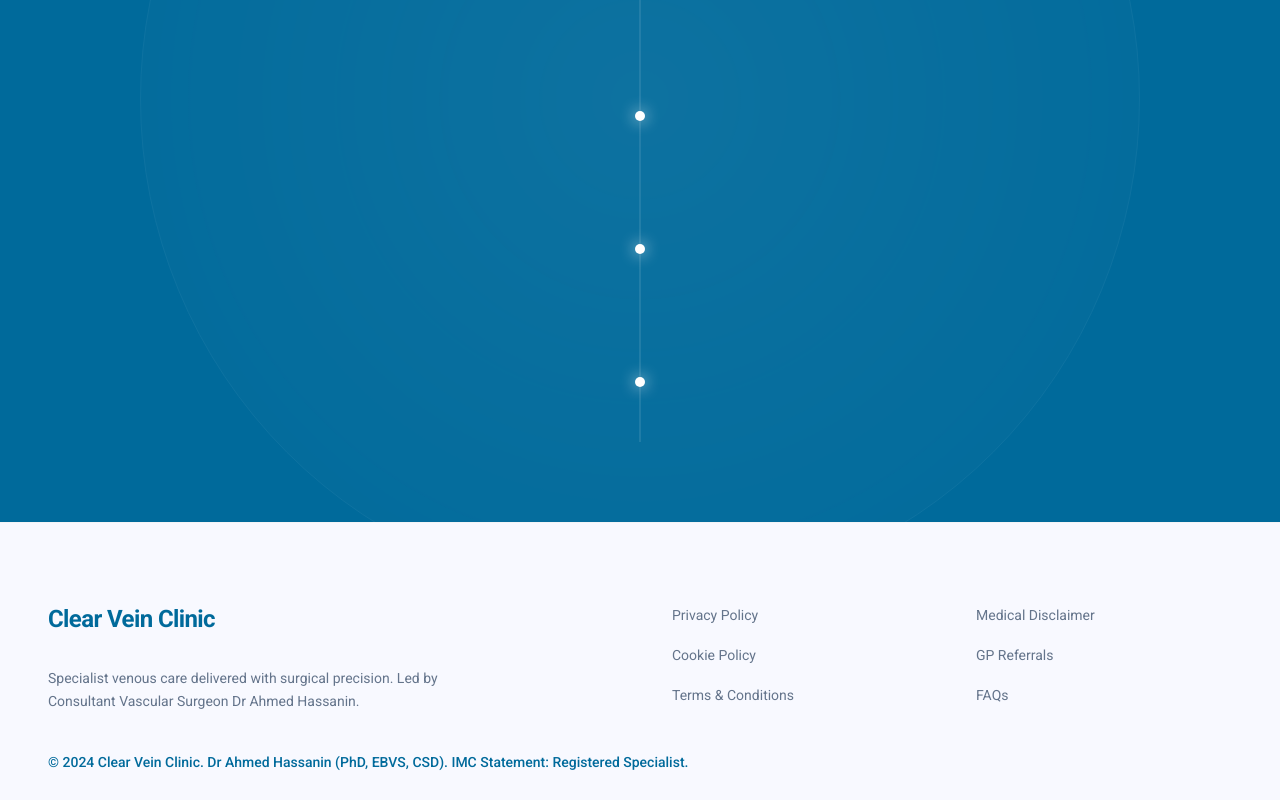
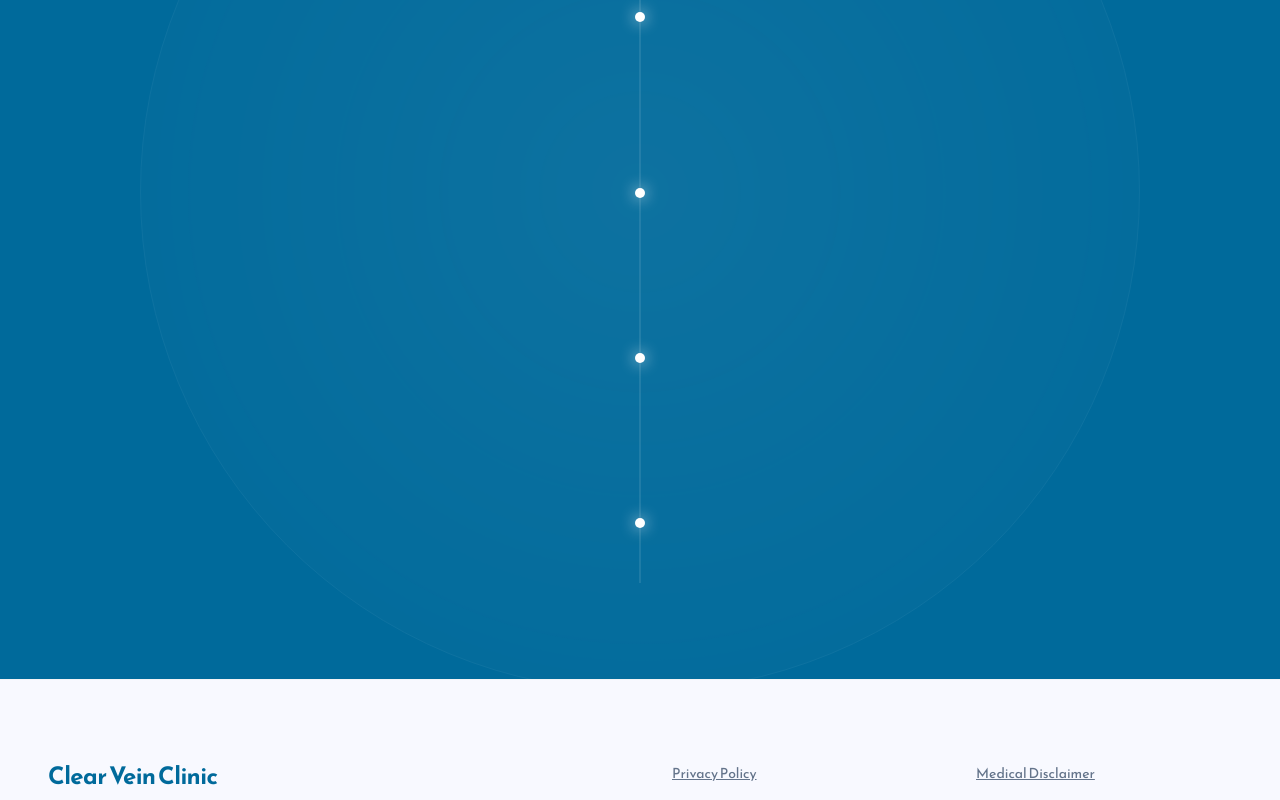
Before and after one commit to Ahme-d711/clear-vein, a Next.js app: page /about in a window 1280 px wide. Shown: the part 3200-4000 px from the top of the page. Built offline with nearby package versions, Linux system fonts and the light colour scheme.

Commit message:
style: update site font to Reem Kufi, add underline to footer links, and refine IMC registration statement

```diff
--- a/app/globals.css
+++ b/app/globals.css
@@ -7,7 +7,7 @@
 @theme inline {
   --color-background: var(--background);
   --color-foreground: var(--foreground);
-  --font-sans: var(--font-roboto);
+  --font-sans: var(--font-reem-kufi);
   --color-ring: var(--ring);
   --color-input: var(--input);
   --color-border: var(--border);
--- a/app/layout.tsx
+++ b/app/layout.tsx
@@ -1,15 +1,12 @@
 import type { Metadata } from "next";
-import { Roboto } from "next/font/google"; // Removed Geist imports
+import { Reem_Kufi } from "next/font/google";
 import "./globals.css";
 import Navbar from "@/components/layout/Navbar";
 import Footer from "@/components/layout/Footer";
 
-// Removed Geist font configurations
-
-const roboto = Roboto({
-  weight: ["400", "500","600", "700"], // Added regular and medium weights as well
-  variable: "--font-roboto",
-  subsets: ["latin"],
+const reemKufi = Reem_Kufi({
+  subsets: ["latin", "arabic"],
+  variable: "--font-reem-kufi",
 });
 
 export const metadata: Metadata = {
@@ -27,7 +24,7 @@ export default function RootLayout({
   return (
     <html lang="en">
       <body
-        className={`${roboto.variable} antialiased font-sans`} // Added font-sans class
+        className={`${reemKufi.variable} antialiased font-sans`} // Added font-sans class
       >
         <Toaster position="top-center" reverseOrder={false} />
         <Navbar />
--- a/components/about/StandardsOfCare.tsx
+++ b/components/about/StandardsOfCare.tsx
@@ -25,7 +25,7 @@ const PILLARS = [
 
 export default function StandardsOfCare() {
     return (
-        <section className="py-20 bg-primary relative overflow-hidden">
+        <section className="py-24 min-h-screen bg-primary relative overflow-hidden">
             {/* Background Decorative Element */}
             <div className="absolute top-0 left-0 w-full h-full opacity-5 pointer-events-none">
                 <div className="absolute top-1/2 left-1/2 -translate-x-1/2 -translate-y-1/2 w-[1000px] h-[1000px] border border-white rounded-full bg-radial from-white to-transparent" />
@@ -47,7 +47,7 @@ export default function StandardsOfCare() {
                     {/* Central Vertical Line */}
                     <div className="absolute left-1/2 top-0 bottom-0 w-px bg-white/20 -translate-x-1/2 hidden lg:block" />
 
-                    <div className="space-y-6">
+                    <div className="space-y-14">
                         {PILLARS.map((pillar, idx) => (
                             <div key={idx} className="relative py-2">
                                 {/* Desktop Layout */}
--- a/components/layout/Footer.tsx
+++ b/components/layout/Footer.tsx
@@ -49,7 +49,7 @@ export default function MainFooter() {
                       <li key={linkIdx}>
                         <Link
                           href={link.href}
-                          className="text-[#64748B] hover:text-primary transition-colors duration-200 text-sm"
+                          className="text-[#64748B] hover:text-primary underline transition-colors duration-200 text-sm"
                         >
                           {link.label}
                         </Link>
@@ -64,9 +64,10 @@ export default function MainFooter() {
 
         {/* Bottom Section: Copyright */}
         <Fade triggerOnce delay={500}>
-              <p className="text-primary text-sm font-medium">
-                © 2024 Clear Vein Clinic. Dr Ahmed Hassanin (PhD, EBVS, CSD). IMC Statement: Registered
-                Specialist.
+              <p className="text-primary text-sm font-medium max-w-xl">
+                © 2024 Clear Vein Clinic. Mr. Ahmed Hassanin is registered on the Specialist Division of the Irish
+                Medical Council (Vascular Surgery) and practises in accordance with professional standards and
+                clinical guidelines.
               </p>
         </Fade>
       </div>
```
